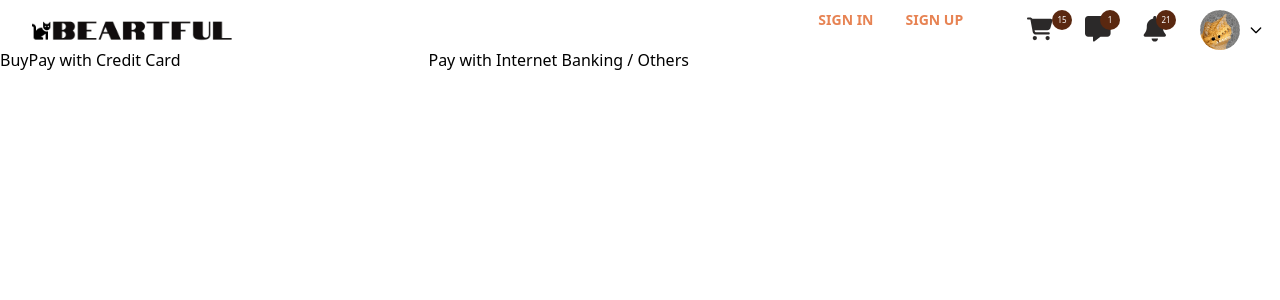
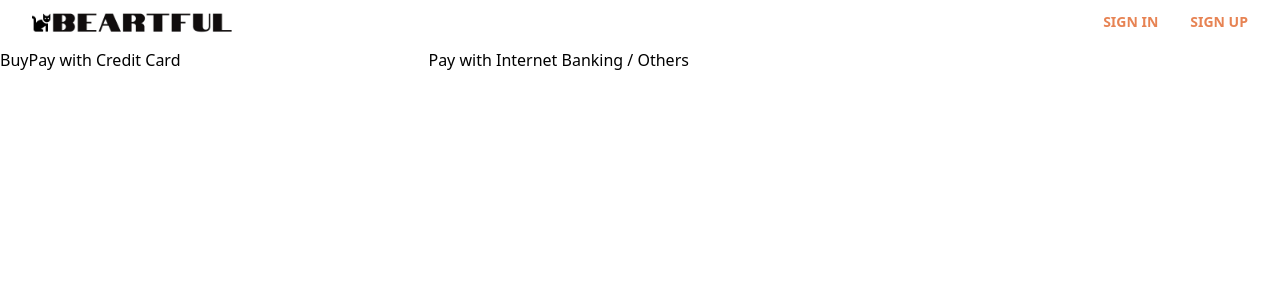
Before and after one commit to senior-project-kmutt/beartful-web, a Next.js app: page /ssi1/cart in a window 1280 px wide. Shown: the top 300 px of the page. Built offline with nearby package versions, Linux system fonts and the light colour scheme.

Commit message:
handle user session navbar

```diff
--- a/components/Layout/NavBar.tsx
+++ b/components/Layout/NavBar.tsx
@@ -4,9 +4,21 @@ import style from "@/styles/navbar/navbarLayout.module.scss"
 import { FontAwesomeIcon } from "@fortawesome/react-fontawesome";
 import { faCartShopping, faMessage, faBell, faPalette } from '@fortawesome/free-solid-svg-icons';
 import { useRouter } from 'next/router';
+import { useEffect, useState } from 'react';
+import { Users } from '@/models/users';
 
 const NavBar = () => {
   const router = useRouter();
+  const [user, setUser] = useState<Users>()
+
+  useEffect(() => {
+    const userSession = localStorage.getItem('user')
+    if(userSession) {
+      const user = JSON.parse(userSession);
+      setUser(user)
+    }
+  }, []);
+
   return (
     <>
       <Navbar className="space-x-6 h-8 sm:h-12" fluid rounded>
@@ -15,8 +27,13 @@ const NavBar = () => {
         </Navbar.Brand>
         <Navbar.Toggle />
         <Navbar.Collapse>
+          {!user ? (
+            <>
               <Navbar.Link className={style.text_menu} onClick={() => router.push('/login')}>SIGN IN</Navbar.Link>
-          <Navbar.Link className={style.text_menu} onClick={() => router.push('/register')}>SIGN UP</Navbar.Link>
+              <Navbar.Link className={`${style.text_menu} mr-4`} onClick={() => router.push('/register')}>SIGN UP</Navbar.Link>
+            </>
+          ) : (
+            <>
               <div className={style.menu}>
                 <Navbar.Link>
                   <FontAwesomeIcon icon={faCartShopping} className={`${style.icon}`}></FontAwesomeIcon>
@@ -36,12 +53,12 @@ const NavBar = () => {
                   arrowIcon={true}
                   inline
                   label={
-                <Avatar alt="User settings" img="../../ssi1/picture/user1.gif" rounded />
+                    <Avatar alt="User settings" img={user.profile_image} rounded />
                   }
                 >
                   <Dropdown.Header>
-                <span className="block text-md">naphattt</span>
-                <span className="block truncate text-xs font-medium text-gray-600">maewzommm@gmail.com</span>
+                    <span className="block text-md">{user.username}</span>
+                    <span className="block truncate text-xs font-medium text-gray-600">{user.email}</span>
                   </Dropdown.Header>
                   <Dropdown.Item>Profile</Dropdown.Item>
                   <Dropdown.Item>My Shop</Dropdown.Item>
@@ -51,6 +68,8 @@ const NavBar = () => {
                 </Dropdown>
                 <Navbar.Toggle />
               </div>
+            </>
+          )}
         </Navbar.Collapse>
       </Navbar>
     </>
--- a/models/users.ts
+++ b/models/users.ts
@@ -4,6 +4,8 @@ export interface Users {
   username: string;
   firstname: string;
   lastname: string;
+  profile_image: string;
+  role: string
 }
 
 export interface LoginUser {
```
Lines whose indentation alone changed are shown as unchanged.
